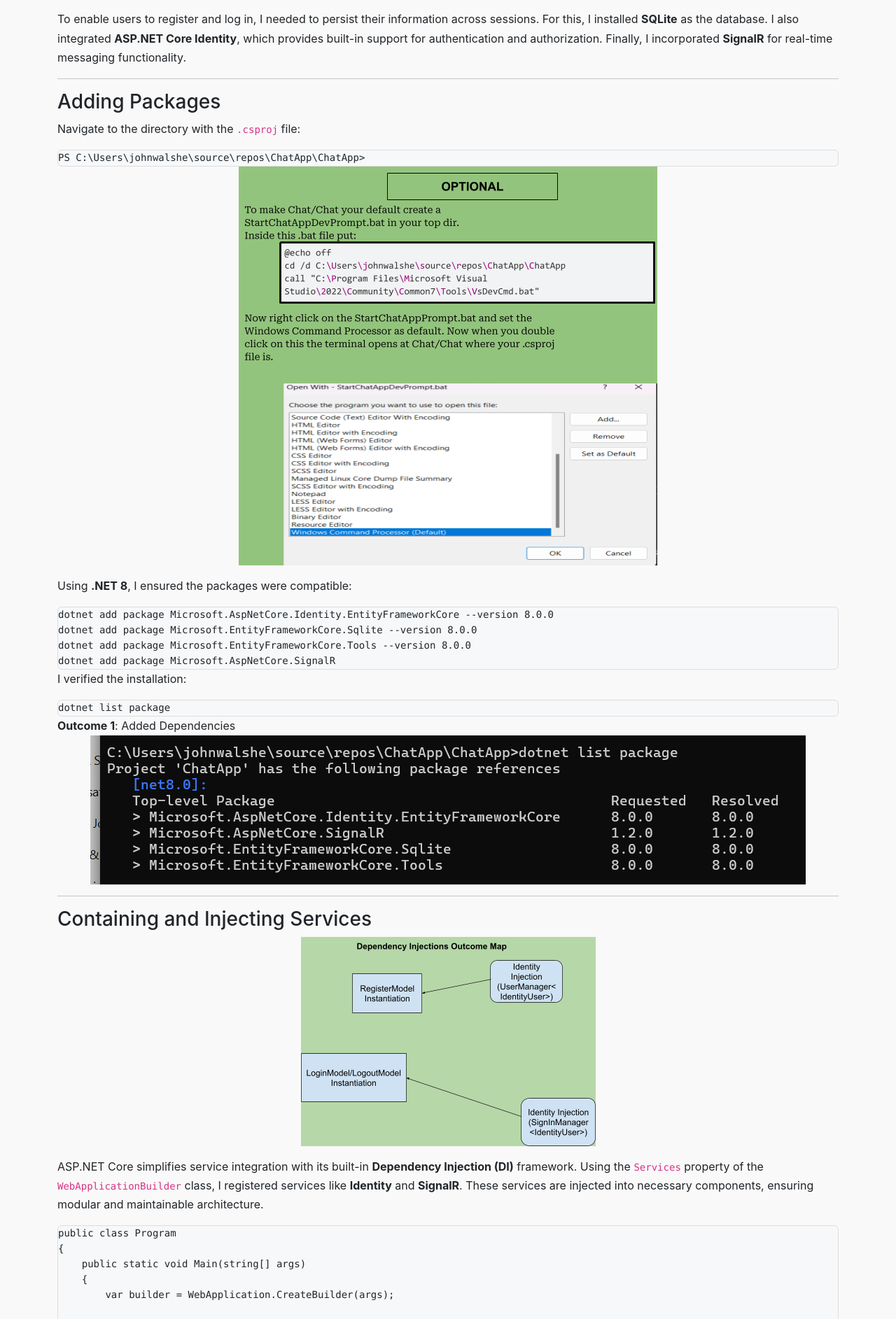
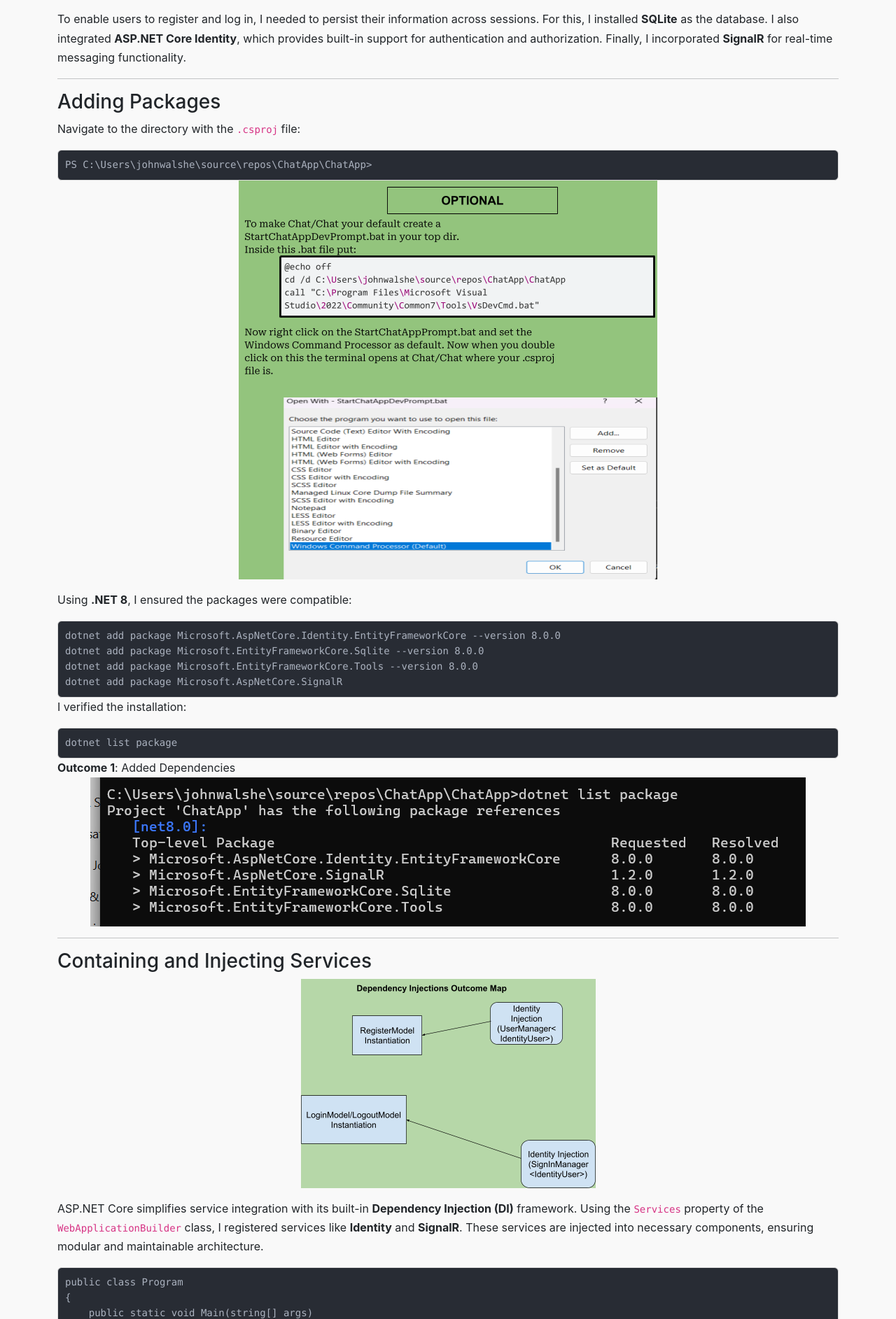
Before and after one commit to JWalshe86/ChatApp, a Jekyll site: the page built from docs/Index.md, in a window 1280 px wide. Shown: the part 2146-4031 px from the top of the page at 70% size. Built offline with Jekyll 4.4.1, drawn with Linux system fonts in a browser that asks for light colours; nearby versions of some CDN libraries; our own code applies the rules of GitHub Pages for plain Markdown files.

Commit message:
Update custom.css

```diff
--- a/docs/assets/css/custom.css
+++ b/docs/assets/css/custom.css
@@ -20,14 +20,26 @@
    ============================= */
 
 /* Code Block Wrapper */
-/* Ensure the background remains white */
 .code-block {
     background: white !important;
     border: 1px solid #d1d5da; /* Matches GitHub's code block border */
+    border-radius: 6px;
+    margin-bottom: 16px;
 }
+
+/* Ensure the code container is structured properly */
 .code-container {
-    font-size: 14px; /* Adjust to match GitHub */
-    line-height: 1.5; /* Reduce excessive line spacing */
+    font-size: 14px;
+    line-height: 1.5;
+    overflow: hidden; /* Prevents unchanged code from showing by default */
+    max-height: 200px; /* Ensures only a portion is visible initially */
+    transition: max-height 0.3s ease-in-out;
+}
+
+/* Expanded state */
+.code-block.expanded .code-container {
+    max-height: 1000px; /* Adjust based on content size */
+    overflow: visible;
 }
 
 /* GitHub-Style Code Header */
@@ -50,32 +62,48 @@
     display: flex;
     align-items: center;
     justify-content: center;
-    width: 16px;
-    height: 16px;
-    padding: 0;
+    width: 20px;
+    height: 20px;
+    padding: 4px;
     border: none;
     background: transparent;
     cursor: pointer;
-    user-select: none; /* Prevents text selection */
+    user-select: none;
+    transition: opacity 0.2s ease-in-out;
 }
 
-/* Code Block */
+/* Change appearance when hovering over copy button */
+.copy-button:hover {
+    opacity: 0.7;
+}
+
+/* Code Block - Default Appearance */
 pre {
     background-color: #f6f8fa;
-    padding: 0;
+    padding: 10px;
     border-radius: 6px;
     overflow-x: auto;
     font-family: monospace;
     border: 1px solid #ddd;
     line-height: 1.5;
     margin: 0;
+    white-space: pre-wrap; /* Ensures code lines wrap properly */
+}
+
+/* Syntax highlighting for Rouge */
+.highlight pre {
+    background: #282c34 !important; /* Dark theme */
+    color: #abb2bf !important; /* Text color */
+    padding: 10px;
+    border-radius: 6px;
+    overflow-x: auto;
 }
 
 /* Updated Code Highlighting (GitHub Green) */
 .updated-code {
-    background-color: #e6ffed; /* GitHub green */
+    background-color: #e6ffed;
     border-left: 4px solid #28a745;
-    padding: 5px 10px; /* Reduce excessive padding */
+    padding: 5px 10px;
     margin: 0;
     display: block;
     font-family: monospace;
@@ -86,7 +114,7 @@
 /* Highlight the changed lines with a green background */
 .updated-code code {
     display: block;
-    background: #e6ffed; /* GitHub green */
+    background: #e6ffed;
     padding: 2px 8px;
     border-radius: 4px;
     margin-bottom: 2px;
@@ -94,51 +122,45 @@
 
 /* Original Code (Greyed Out) */
 pre.original-code {
-    background: #ffffff !important; /* ✅ Ensure it stays white */
+    background: #ffffff !important;
     border-left: 4px solid #d1d5da;
     color: #6a737d;
     font-style: italic;
 }
 
-/* Toggle Dropdown for Original Code */
-details {
-    border: 1px solid #ddd;
-    border-radius: 6px;
-    padding: 8px;
-    background: #fafbfc;
-    transition: all 0.2s ease-in-out;
+/* Hide unchanged lines by default */
+.updated-code .unchanged-code {
+    display: none;
 }
 
-/* Original Code Dropdown Summary */
-details summary {
-    font-weight: bold;
-    cursor: pointer;
-    padding: 6px;
+/* Show unchanged lines when expanded */
+.expanded .updated-code .unchanged-code {
+    display: block;
 }
 
+/* Improve spacing for unchanged lines */
+.unchanged-code {
+    display: inline;
+    background: white;
+    padding: 0;
+    margin: 0;
+    white-space: pre-wrap;
+}
+
+/* Expand button styles */
 .expand-button {
     background: transparent;
     border: none;
     cursor: pointer;
     margin-left: auto;
-}
-.updated-code .unchanged-code {
-    display: none; /* Hide unchanged lines in the updated code block */
+    font-size: 14px;
+    color: #0366d6;
 }
 
-.expanded .updated-code .unchanged-code {
-    display: block; /* Show them when expanded */
+/* Show plus sign for added lines */
+.updated-code span.added-line::before {
+    content: "+ ";
+    color: #28a745;
+    font-weight: bold;
+    user-select: none;
 }
-.unchanged-code {
-    display: inline; /* Prevent block-level spacing */
-    background: white;
-    padding: 0; /* Remove unnecessary padding */
-    margin: 0; /* Remove unnecessary margin */
-    white-space: pre-wrap; /* Preserve spacing while preventing large gaps */
-}
-.updated-code span.added-line::before {
-    content: "+ "; /* Adds the plus sign */
-    color: #28a745; /* GitHub Green */
-    font-weight: bold;
-    user-select: none; /* Prevent selection when copying */
-}
```
